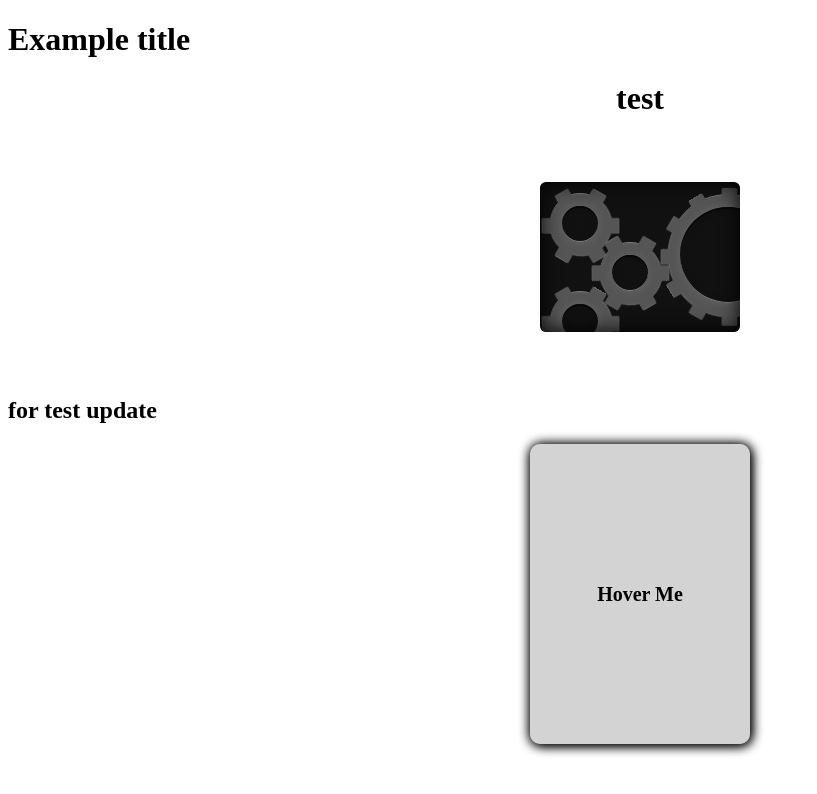
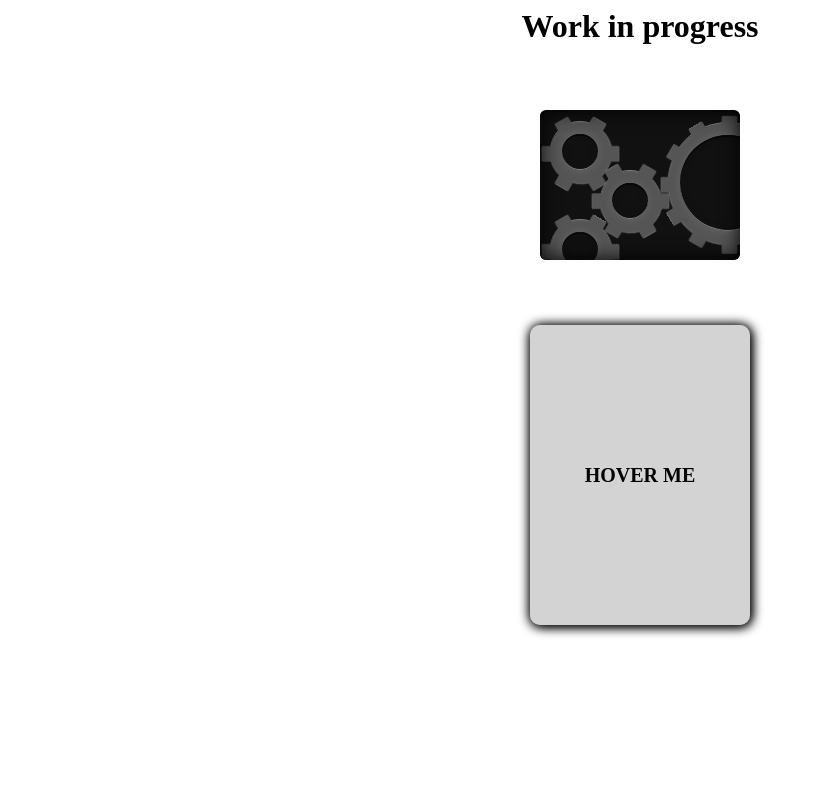
Before and after one commit to Miro-wq/team2-new-icecream, a website built with Parcel: page src/index.html in a window 1280 px wide. Shown: the whole page, without its empty margins (0-817 px from the left). Built offline with nearby package versions, Linux system fonts and the light colour scheme.

Commit message:
test succes 1

```diff
--- a/src/index.html
+++ b/src/index.html
@@ -9,8 +9,8 @@
   </head>
 
   <body>
-    <h1>Example title</h1>
-    <h1 class="test">test</h1>
+    <!-- <h1>Example title</h1> -->
+    <h1 class="test">Work in progress</h1>
     <include src="./partials/gear.html"></include>
     <include src="./partials/card.html"></include>
   </body>
--- a/src/partials/card.html
+++ b/src/partials/card.html
@@ -1,10 +1,7 @@
 <link rel="stylesheet" href="/src/sass/card.scss" />
 <section class="hover">
   <div class="book">
-    <p class="cod">
-      Felicitari ! <br />
-      treci inapoi <br />la codat.
-    </p>
+    <p class="cod">bau</p>
     <div class="cover">
       <p>Hover Me</p>
     </div>
--- a/src/partials/gear.html
+++ b/src/partials/gear.html
@@ -35,4 +35,3 @@
     </div>
   </div>
 </section>
-<h2>for test update</h2>
--- a/src/sass/card.scss
+++ b/src/sass/card.scss
@@ -60,6 +60,7 @@
 p {
   font-size: 20px;
   font-weight: bolder;
+  text-transform: uppercase;
 }
 
 .hover {
```
